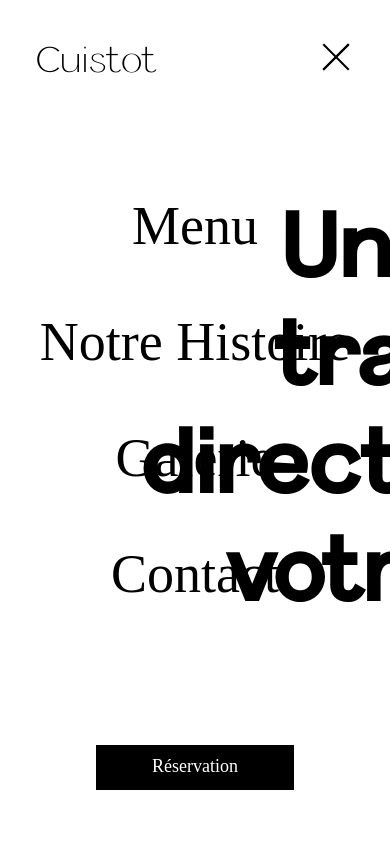
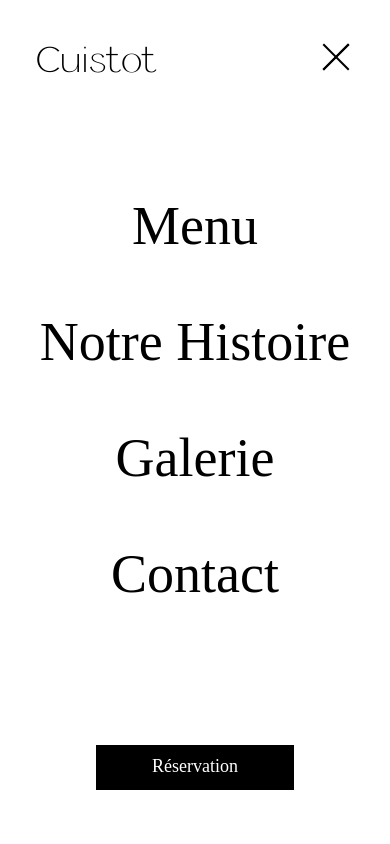
Before and after one commit to Nam-Hai/template-Cuistot, an Angular app: page / in a window 390 px wide. Both pictures are taken after a click on the button 336 px from the left and 57 px from the top of the page. Shown: the top 844 px of the page. Built offline with nearby package versions, Linux system fonts and the light colour scheme; grey boxes are pictures that could not be loaded.

Commit message:
Nav fix + nav onResize

```diff
--- a/src/app/mobile-nav/mobile-nav.component.scss
+++ b/src/app/mobile-nav/mobile-nav.component.scss
@@ -1,7 +1,7 @@
 
 .wrapper {
     position: absolute;
-    z-index: 1;
+    z-index: 5;
     top: 6rem;
     bottom: 0;
     left: 0;
--- a/src/app/nav/nav.component.scss
+++ b/src/app/nav/nav.component.scss
@@ -138,7 +138,14 @@
     padding: .5rem 2rem;
 }
 
-@media screen and (max-width: 1000px) {
+app-mobile-nav {
+    display: none;
+}
+
+@media screen and (max-width: 1100px) {
+    app-mobile-nav {
+        display: block;
+    }
     .nav-container {
         padding: 2rem 2rem;
         .nav-items, .reservation {
```
